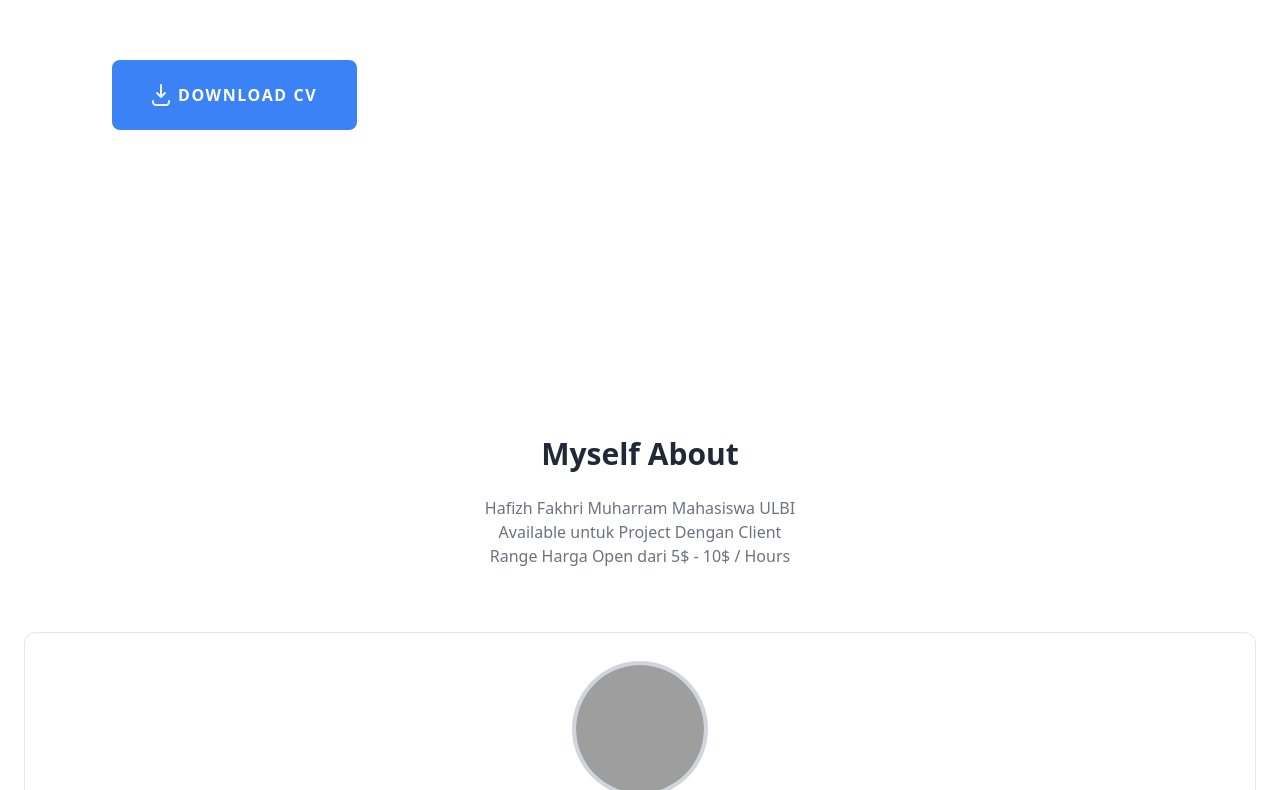
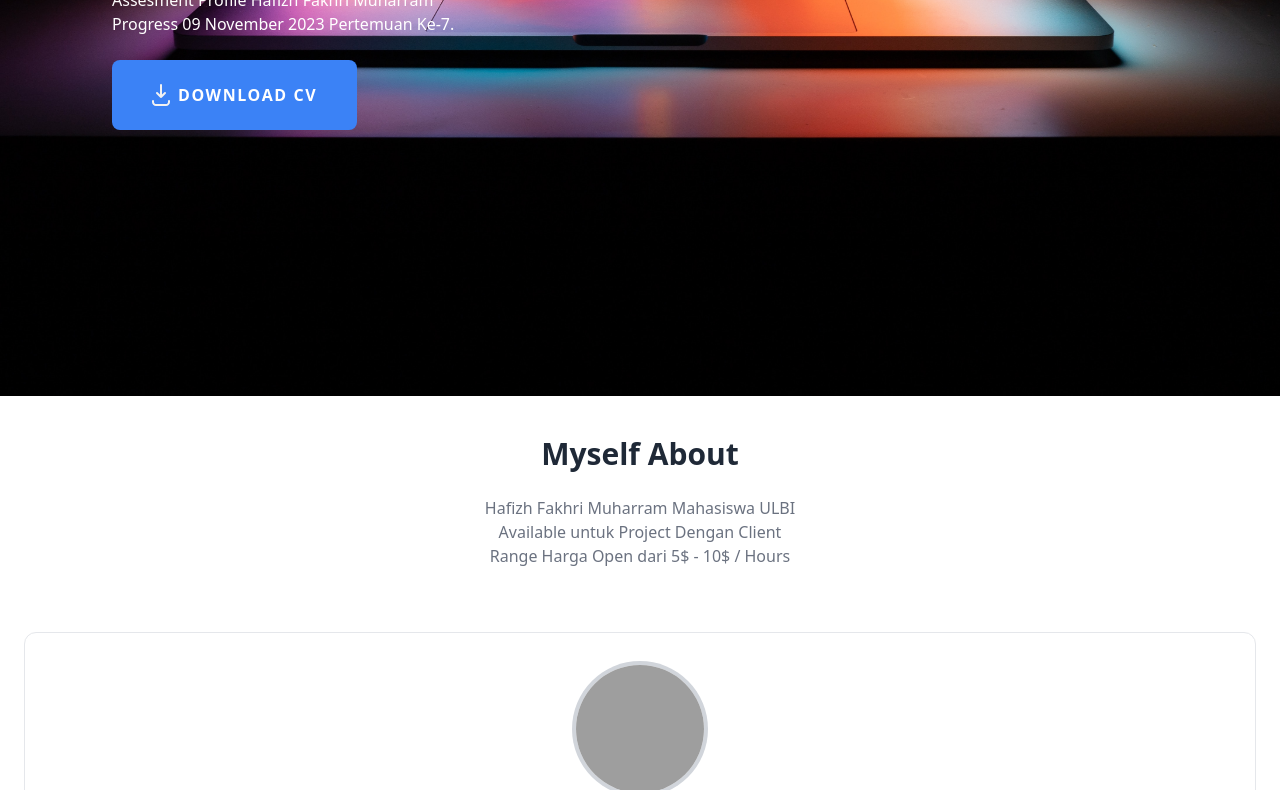
Before and after one commit to Team-Informatika/714230031, a plain HTML site: page index.html in a window 1280 px wide. Shown: the part 465-1255 px from the top of the page. Drawn offline with nearby package versions, Linux system fonts and the light colour scheme; grey boxes are pictures that could not be loaded.

Commit message:
Memperbaiki Background

```diff
--- a/index.html
+++ b/index.html
@@ -65,7 +65,7 @@
         </nav>
 
         <!-- Body 1 -->
-        <div class="min-h-screen bg-[url('Background/tianyi.jpg')] bg-center bg-cover bg-no-repeat px-28 py-5 relative" id="home">
+        <div class="min-h-screen bg-[url('Public/tianyi.jpg')] bg-center bg-cover bg-no-repeat px-28 py-5 relative" id="home">
             <div class="text-white mt-48">
                 <h1 class="text-6xl font-semibold leading-normal">
                     Frontend Developer <br />
```
Also changed, not shown: Public/ales.jpg (added), Public/tianyi.jpg (added).
